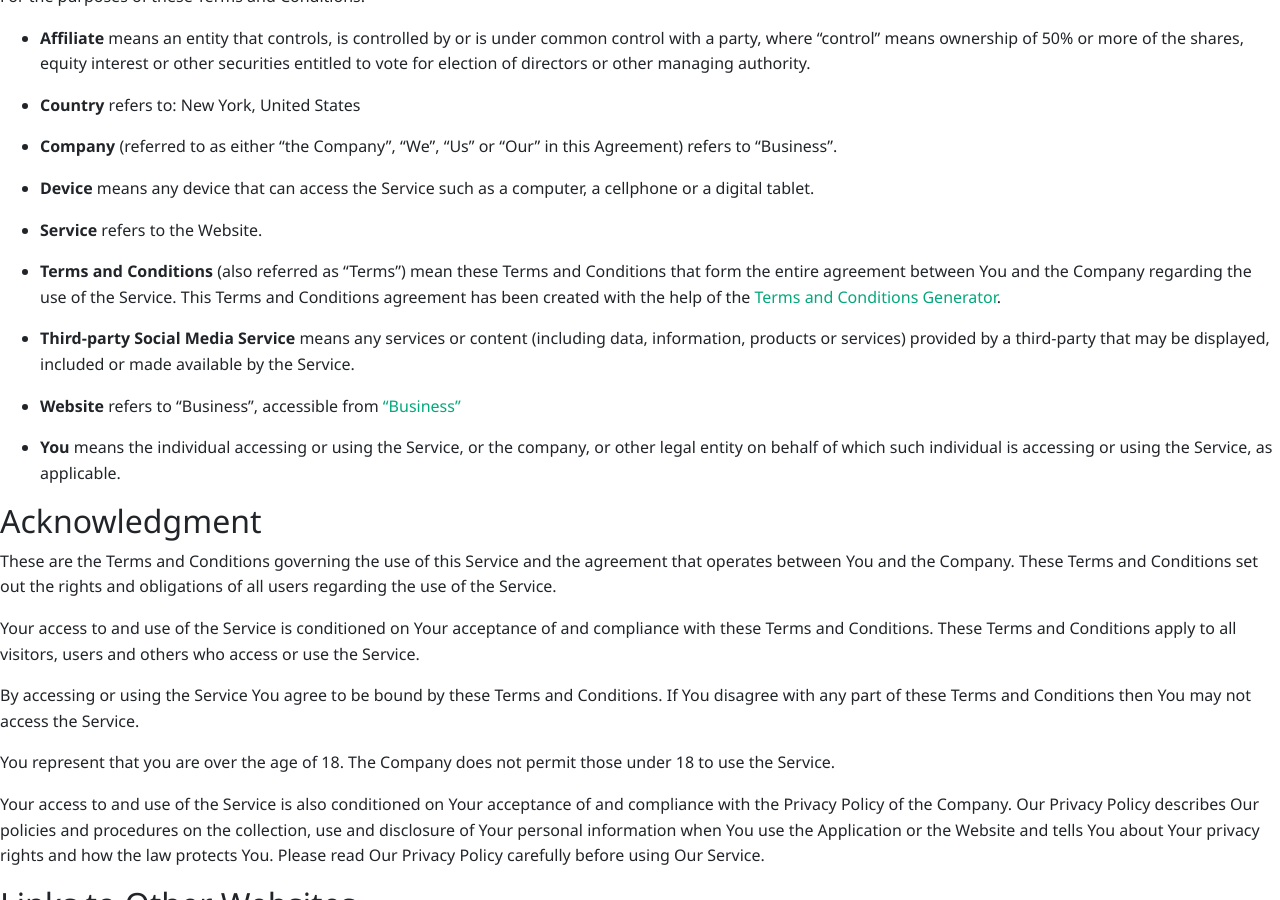
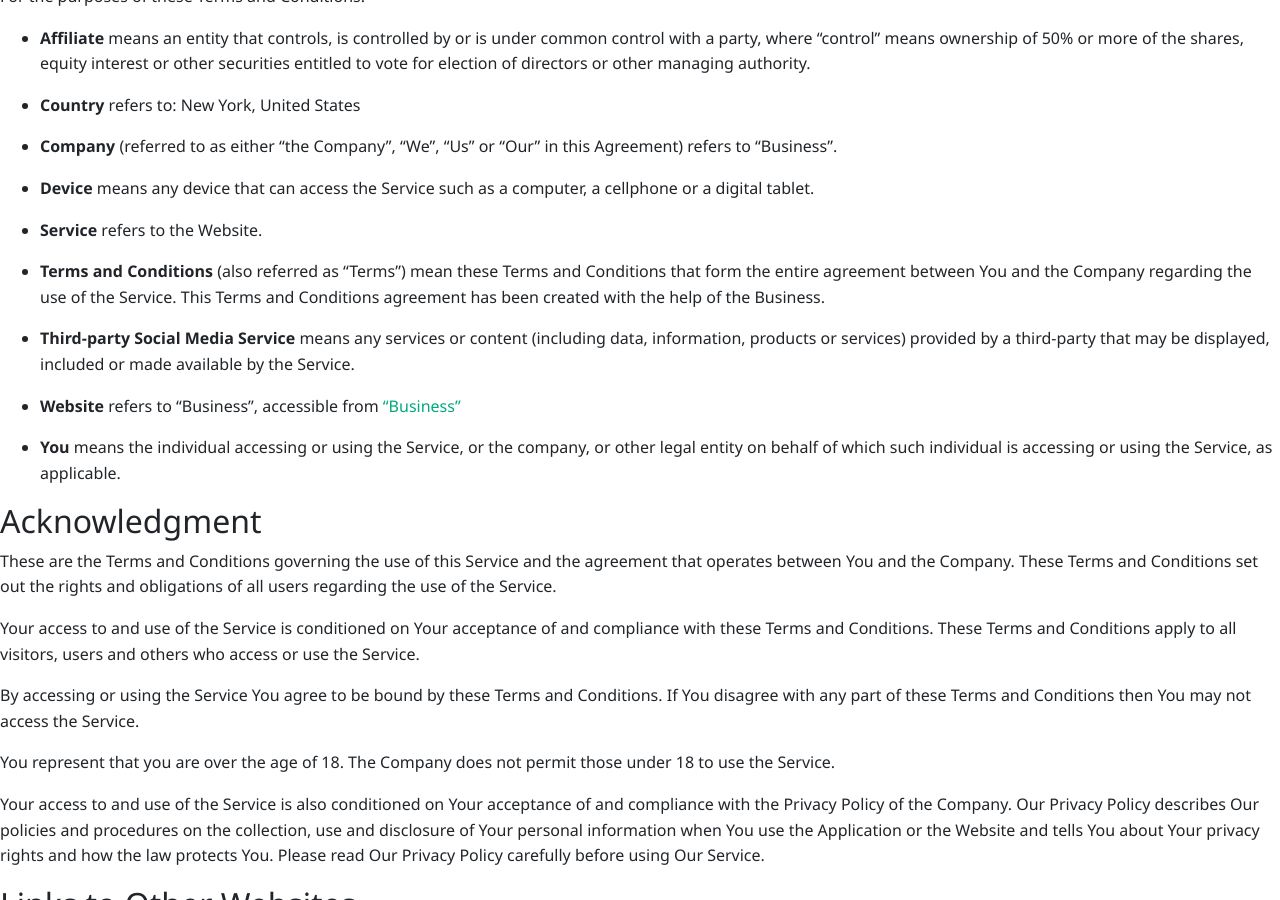
Before and after one commit to ikheinaaa/tess, a Jekyll site: the page built from _pages/terms-of-use.md, in a window 1280 px wide and 900 px high, scrolled down 410 px. Built offline with Jekyll 4.4.1, drawn with Linux system fonts in a browser that asks for light colours; nearby versions of some CDN libraries; some of the changed text lies outside the part shown.

Commit message:
Update terms-of-use.md

```diff
--- a/_pages/terms-of-use.md
+++ b/_pages/terms-of-use.md
@@ -29,7 +29,7 @@ For the purposes of these Terms and Conditions:
 
 *   **Service** refers to the Website.
 
-*   **Terms and Conditions** (also referred as "Terms") mean these Terms and Conditions that form the entire agreement between You and the Company regarding the use of the Service. This Terms and Conditions agreement has been created with the help of the [Terms and Conditions Generator](https://www.termsfeed.com/terms-conditions-generator/).
+*   **Terms and Conditions** (also referred as "Terms") mean these Terms and Conditions that form the entire agreement between You and the Company regarding the use of the Service. This Terms and Conditions agreement has been created with the help of the {{site.name}}.
 
 *   **Third-party Social Media Service** means any services or content (including data, information, products or services) provided by a third-party that may be displayed, included or made available by the Service.
 
```
Also changed, not shown: other parts of _pages/terms-of-use.md (+1 -1 lines).
